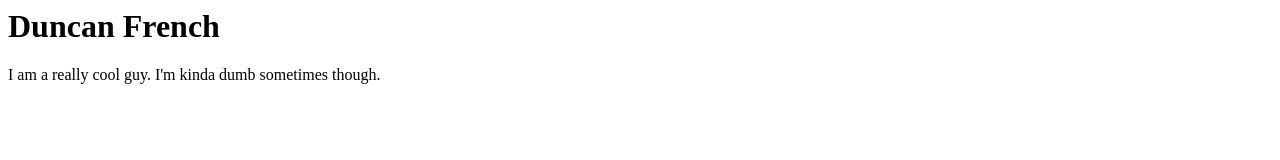
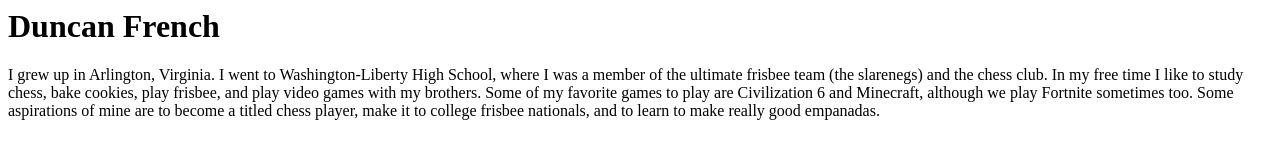
Before and after one commit to duncandonuts24/githubiointro, a plain HTML site: page index.html in a window 1280 px wide. Drawn offline with Linux system fonts and the light colour scheme.

Commit message:
Wrote the paragraph about myself.

```diff
--- a/index.html
+++ b/index.html
@@ -6,6 +6,12 @@
 </head>
 <body>
     <h1>Duncan French</h1>
-    <p>I am a really cool guy. I'm kinda dumb sometimes though.</p>
+    <p>I grew up in Arlington, Virginia. I went to Washington-Liberty High School, where I was a member
+        of the ultimate frisbee team (the slarenegs) and the chess club. In my free time I like to
+        study chess, bake cookies, play frisbee, and play video games with my brothers. Some of my
+        favorite games to play are Civilization 6 and Minecraft, although we play Fortnite sometimes too.
+        Some aspirations of mine are to become a titled chess player, make it to college frisbee nationals,
+        and to learn to make really good empanadas.
+    </p>
 </body>
 </html>
```
